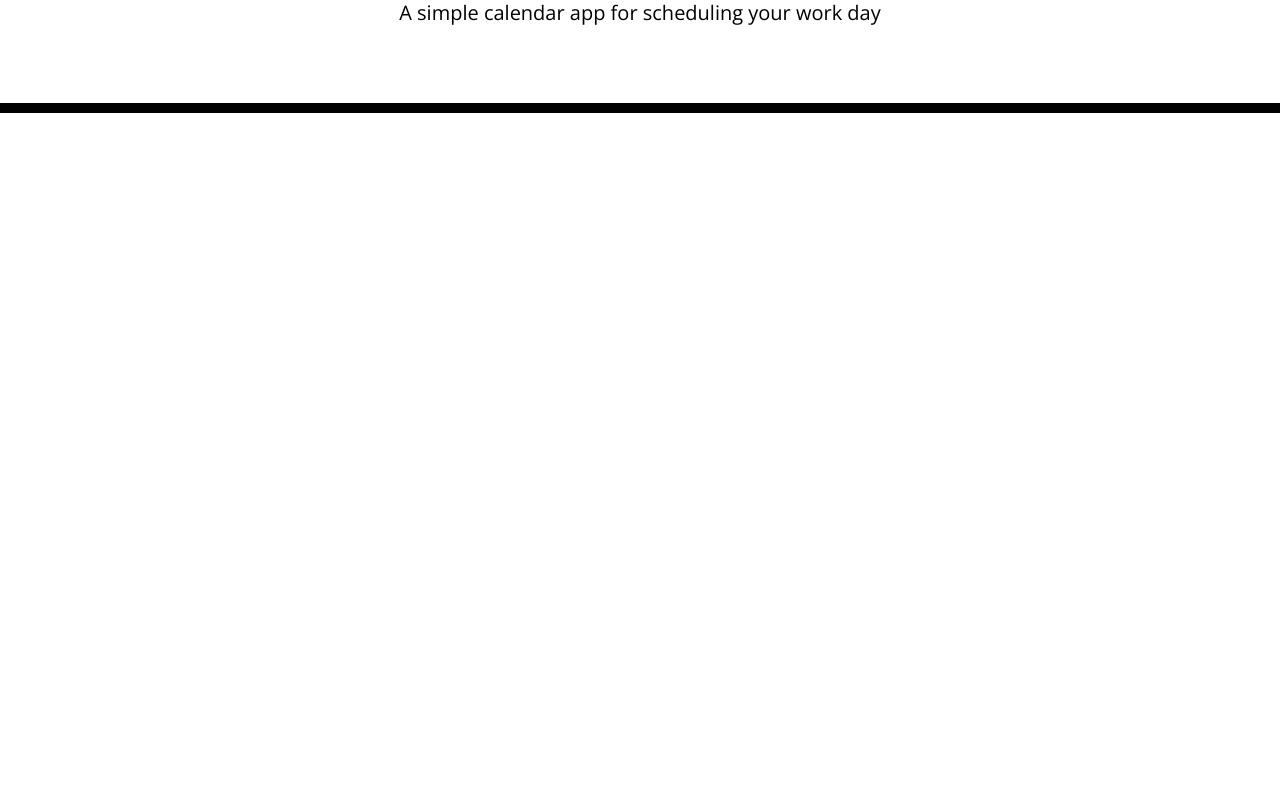
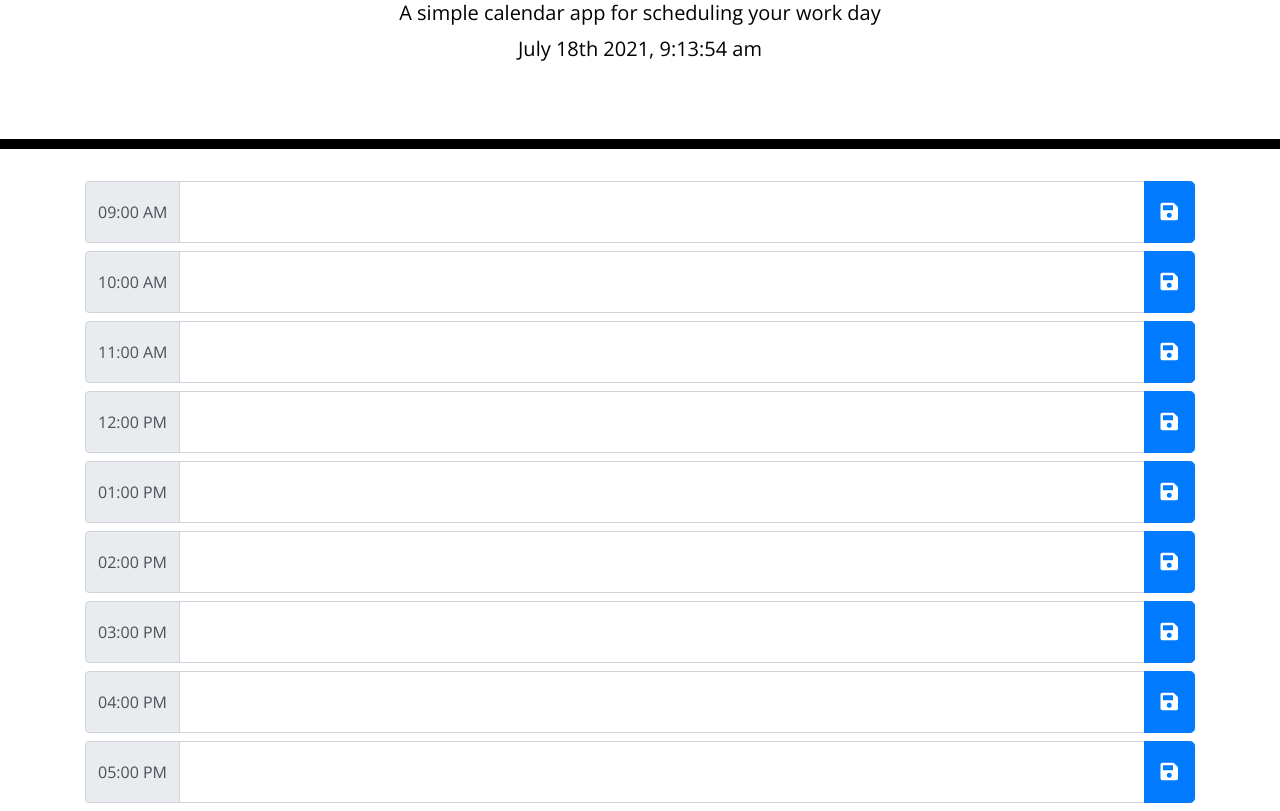
Before and after one commit to JasJohn3/work-away-the-day, a plain HTML site: page index.html in a window 1280 px wide. Shown: the part 231-1042 px from the top of the page. Before the commit the page ends 800 px from the top, so only its background shows below. Drawn offline with nearby package versions, Linux system fonts and the light colour scheme; files that its build step writes are made by us from their sources.

Commit message:
Initial UI Setup

```diff
--- /dev/null
+++ b/assets/js/app.js
@@ -0,0 +1,11 @@
+let currentDate = document.querySelector('#currentDay');
+
+function drawDate(){
+  setInterval(()=>{
+    currentDate.textContent = moment().format('MMMM Do YYYY, h:mm:ss a');
+  }, 1000);
+
+}
+$(document).ready(function(){
+drawDate();
+});
--- a/index.html
+++ b/index.html
@@ -27,15 +27,95 @@
       <h1 class="display-3 text-center">Work Away The Day</h1>
       <h2 class="display-4 text-center">Event Scheduler</h2>
       <p class="lead text-center">A simple calendar app for scheduling your work day</p>
-      <p id="currentDay" class="lead"></p>
+      <p id="currentDay" class="lead text-center"></p>
     </header>
     <div class="container">
       <!-- Timeblocks go here -->
-
+      <div class="input-group my-2">
+        <div class="input-group-prepend">
+            <span id="nine-time" class="input-group-text">09:00 AM</span>
+        </div>
+        <textarea class="form-control" name="" id="" cols="30" rows="2"></textarea>
+        <div class="input-group-append">
+            <button class="btn btn-primary btn-lg"> <i class="fas fa-save"></i></button>
+        </div>
+      </div>
+      <div class="input-group my-2">
+        <div class="input-group-prepend">
+            <span id="ten-time" class="input-group-text">10:00 AM</span>
+        </div>
+        <textarea class="form-control" name="" id="" cols="30" rows="2"></textarea>
+        <div class="input-group-append">
+            <button class="btn btn-primary btn-lg"> <i class="fas fa-save"></i></button>
+        </div>
+      </div>
+      <div class="input-group my-2">
+        <div class="input-group-prepend">
+            <span id="eleven" class="input-group-text">11:00 AM</span>
+        </div>
+        <textarea class="form-control" name="" id="" cols="30" rows="2"></textarea>
+        <div class="input-group-append">
+            <button class="btn btn-primary btn-lg"> <i class="fas fa-save"></i></button>
+        </div>
+      </div>
+      <div class="input-group my-2">
+        <div class="input-group-prepend">
+            <span id="noon-time" class="input-group-text">12:00 PM</span>
+        </div>
+        <textarea class="form-control" name="" id="" cols="30" rows="2"></textarea>
+        <div class="input-group-append">
+            <button class="btn btn-primary btn-lg"> <i class="fas fa-save"></i></button>
+        </div>
+      </div>
+      <div class="input-group my-2">
+        <div class="input-group-prepend">
+            <span id="one-time" class="input-group-text">01:00 PM</span>
+        </div>
+        <textarea class="form-control" name="" id="" cols="30" rows="2"></textarea>
+        <div class="input-group-append">
+            <button class="btn btn-primary btn-lg"> <i class="fas fa-save"></i></button>
+        </div>
+      </div>
+      <div class="input-group my-2">
+        <div class="input-group-prepend">
+            <span id="two-time" class="input-group-text">02:00 PM</span>
+        </div>
+        <textarea class="form-control" name="" id="" cols="30" rows="2"></textarea>
+        <div class="input-group-append">
+            <button class="btn btn-primary btn-lg"> <i class="fas fa-save"></i></button>
+        </div>
+      </div>
+      <div class="input-group my-2">
+        <div class="input-group-prepend">
+            <span id="three-time" class="input-group-text">03:00 PM</span>
+        </div>
+        <textarea class="form-control" name="" id="" cols="30" rows="2"></textarea>
+        <div class="input-group-append">
+            <button class="btn btn-primary btn-lg"> <i class="fas fa-save"></i></button>
+        </div>
+      </div>
+      <div class="input-group my-2">
+        <div class="input-group-prepend">
+            <span id="four-time" class="input-group-text">04:00 PM</span>
+        </div>
+        <textarea class="form-control" name="" id="" cols="30" rows="2"></textarea>
+        <div class="input-group-append">
+            <button class="btn btn-primary btn-lg"> <i class="fas fa-save"></i></button>
+        </div>
+      </div>
+      <div class="input-group my-2">
+        <div class="input-group-prepend">
+            <span id="five-time" class="input-group-text">05:00 PM</span>
+        </div>
+        <textarea class="form-control" name="" id="" cols="30" rows="2"></textarea>
+        <div class="input-group-append">
+            <button class="btn btn-primary btn-lg"> <i class="fas fa-save"></i></button>
+        </div>
+      </div>
     </div>
 
     <script src="https://code.jquery.com/jquery-3.4.1.min.js"></script>
     <script src="https://cdnjs.cloudflare.com/ajax/libs/moment.js/2.24.0/moment.min.js"></script>
-    <script src="https://cdnjs.cloudflare.com/ajax/libs/moment.js/2.24.0/moment.min.js"></script>
+    <script src="./assets/js/app.js"></script>
   </body>
 </html>
```
